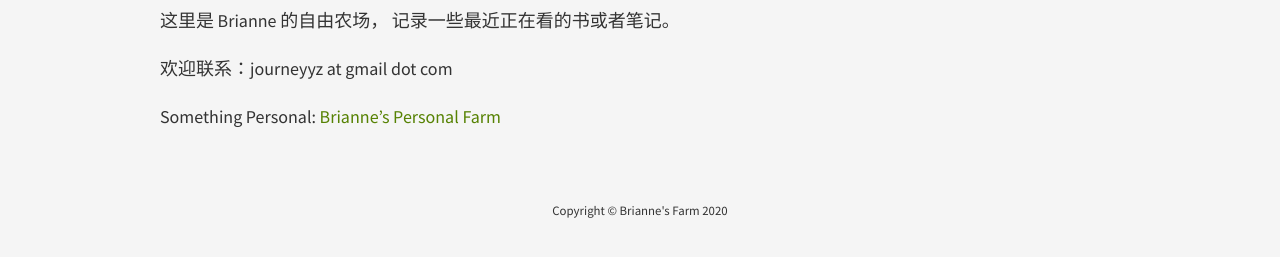
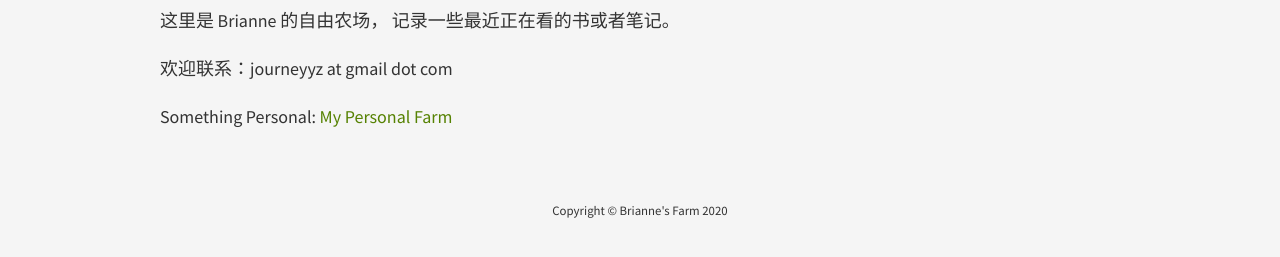
Before and after one commit to shellyyz/shellyyz.github.io, a Jekyll site: the page built from about/index.md, in a window 1280 px wide. Shown: the part 186-443 px from the top of the page. Built offline with Jekyll 4.4.1, drawn with Linux system fonts in a browser that asks for light colours; comment, search, counter and statistics services are not loaded.

Commit message:
Signed-off-by: shellyyz <yunzhenyao@126.com>

```diff
--- a/about/index.md
+++ b/about/index.md
@@ -9,4 +9,4 @@ title: About
 
 欢迎联系：journeyyz at gmail dot com
 
-Something Personal:  [Brianne's Personal Farm](./Brianne.md)
+Something Personal:  <a href="./Brianne.md" target="_blank">My Personal Farm</a>
```
Also changed, not shown: about/Brianne.md (+1 -1 lines).
